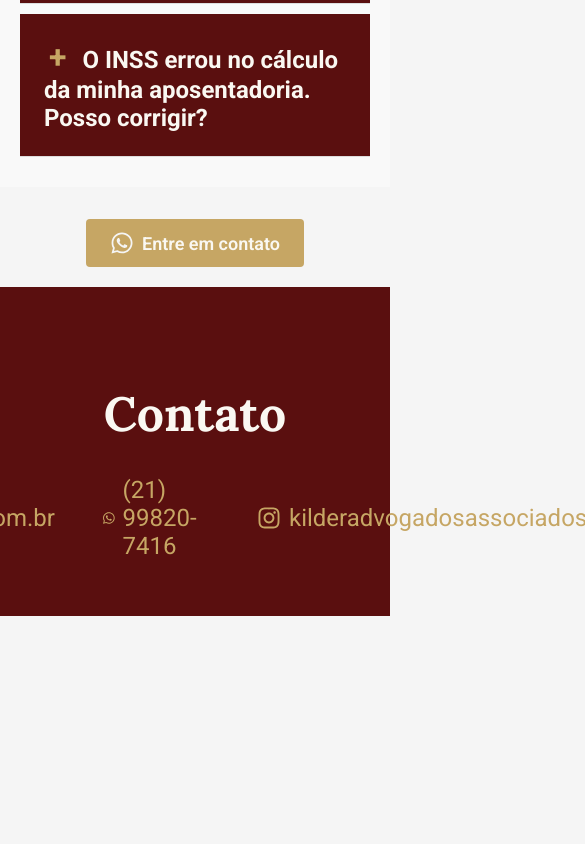
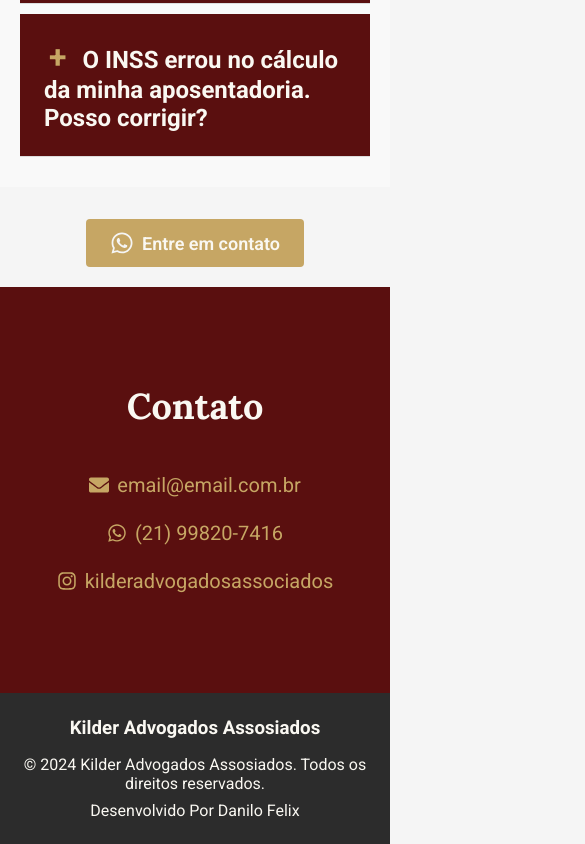
Before and after one commit to Danilo302/advocate-website, a React (Create React App) app: page / in a window 390 px wide. Shown: the part 6828-7672 px from the top of the page, 585 px wide, since content can reach past the window. Before the commit the page ends 7444 px from the top, so only its background shows below. Built offline with nearby package versions, Linux system fonts and the light colour scheme.

Commit message:
feat: add Footer component with styles; update Contact styles for better responsiveness

```diff
--- a/src/App.tsx
+++ b/src/App.tsx
@@ -6,6 +6,7 @@
 import Works from './containers/Works'
 import Faq from './containers/Faq'
 import Contact from './containers/Contact'
+import Footer from './components/Footer'
 
 function App() {
   return (
@@ -17,6 +18,7 @@
       <Works />
       <Faq />
       <Contact />
+      <Footer />
     </>
   )
 }
--- /dev/null
+++ b/src/components/Footer/index.tsx
@@ -0,0 +1,24 @@
+import { FooterContainer } from './styles'
+
+const Footer = () => {
+  return (
+    <FooterContainer>
+      <h3>Kilder Advogados Assosiados</h3>
+      <div>
+        <p>© 2024 Kilder Advogados Assosiados. Todos os direitos reservados.</p>
+        <p>
+          Desenvolvido Por{' '}
+          <a
+            href="https://my-portfolio-danilo-felix.vercel.app/"
+            target="_blank"
+            rel="noopener noreferrer"
+          >
+            Danilo Felix
+          </a>
+        </p>
+      </div>
+    </FooterContainer>
+  )
+}
+
+export default Footer
--- /dev/null
+++ b/src/components/Footer/styles.ts
@@ -0,0 +1,33 @@
+import styled from 'styled-components'
+import { colors } from '../../styles'
+
+export const FooterContainer = styled.footer`
+  background-color: ${colors.secondary};
+  color: ${colors.alternative};
+  text-align: center;
+  padding: 2rem 1rem;
+
+  div {
+    display: flex;
+    justify-content: center;
+    gap: 1rem;
+    flex-wrap: wrap;
+    margin-top: 1rem;
+  }
+
+  a {
+    &:hover {
+      font-weight: bold;
+      border-bottom: 1px solid ${colors.alternative};
+    }
+  }
+
+  @media (max-width: 600px) {
+    padding: 1.5rem 0.5rem;
+
+    div {
+      flex-direction: column;
+      gap: 0.5rem;
+    }
+  }
+`
--- a/src/containers/Contact/styles.ts
+++ b/src/containers/Contact/styles.ts
@@ -15,7 +15,7 @@
   }
 
   ul {
-    margin-top: 32px;
+    margin: 32px 0;
     display: flex;
     justify-content: center;
   }
@@ -37,4 +37,25 @@
       }
     }
   }
+
+  @media (max-width: 768px) {
+    ul {
+      flex-direction: column;
+      align-items: center;
+    }
+
+    li {
+      margin: 12px 0;
+    }
+  }
+
+  @media (max-width: 480px) {
+    h1 {
+      font-size: 36px;
+    }
+
+    li {
+      font-size: 20px;
+    }
+  }
 `
```
